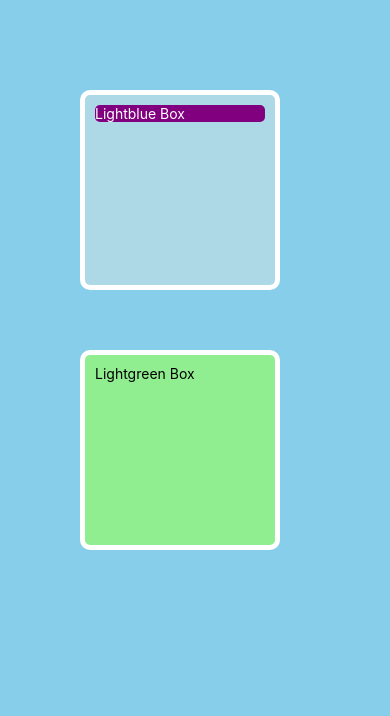
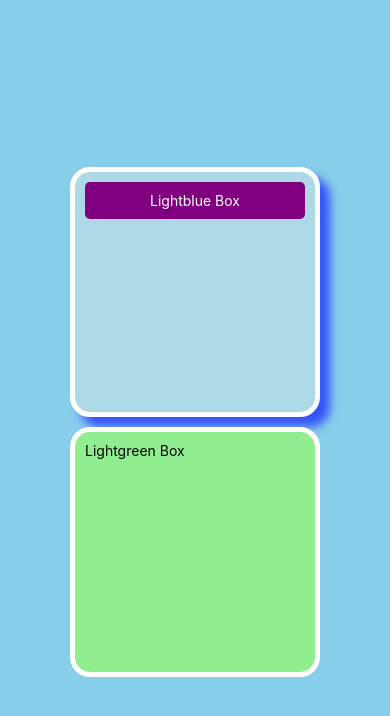
Before and after one commit to muazimmaqbool/React-Native-Tutorials, a React Native app: screen / in a window 390 px wide. Shown: the top 716 px of the page. Built offline with nearby package versions, Linux system fonts and the light colour scheme.

Commit message:
box-shadow in react native

```diff
--- a/App.js
+++ b/App.js
@@ -89,8 +89,8 @@ const App = () => {
           {/* <C_StyleSheet/> */}
           {/* <Cc_styleSheet2/> */}
           {/* <D_MultipleStyles/> */}
-          <E_BoxModel/>
-          {/* <F_Shadows/> */}
+          {/* <E_BoxModel/> */}
+          <F_Shadows/>
           {/* <G_StyleInheritance/> */}
           {/* <H_RefereshControl/> */}
           {/* <I_UseWindowDimensions/> */}
--- a/Components/F_Shadows.js
+++ b/Components/F_Shadows.js
@@ -1,5 +1,5 @@
 import { View, Text, StyleSheet } from "react-native";
-import React from 'react'
+import React from "react";
 
 const F_Shadows = () => {
   /*
@@ -19,9 +19,9 @@ const F_Shadows = () => {
     the shadowColor is the only property that work both on android and ios
   */
   return (
-    <View >
-    <View style={[styles.box, styles.lightblueBg, styles.boxShadow]}>
-      <Text style={{ borderRadius: 5, backgroundColor: "purple" }}>
+    <View style={styles.container}>
+      <View style={[styles.box, styles.lightblueBg, styles.boxShadowIOS]}>
+        <Text style={styles.text}>
           Lightblue Box
         </Text>
       </View>
@@ -29,18 +29,22 @@ const F_Shadows = () => {
         <Text>Lightgreen Box</Text>
       </View>
     </View>
-  )
-}
+  );
+};
 const styles = StyleSheet.create({
+  container:{
+    flex:1,
+    justifyContent:"center",
+    alignItems:"center",
+    gap:10,
+  },
   box: {
     width: 250,
     height: 250,
-      paddingHorizontal:10,
-      paddingVertical:20,
-      marginVertical: 10,
+    padding: 10,
     borderWidth: 5,
     borderColor: "white",
-      borderRadius: 10,
+    borderRadius: 20,
   },
   lightblueBg: {
     backgroundColor: "lightblue",
@@ -49,18 +53,26 @@ const styles = StyleSheet.create({
     backgroundColor: "lightgreen",
   },
   //using this will only work on ios and not on android
-    boxShadow:{
-        shadowColor:"blue",
-        shadowOffset:{
-            width:10,
-            height:10,
+  boxShadowIOS: {
+    shadowColor: "blue",
+    shadowOffset: {
+      width: 10,
+      height: 10,
     },
-        shadowOpacity:0.6,
-        shadowRadius:10
+    shadowOpacity: 0.6,
+    shadowRadius: 10,
   },
   //this will make box-shadow to work on android as well
-    androidShadow:{
-        elevation:35,
+  androidShadow: {
+    shadowColor:"purple",
+    elevation: 50,
+  },
+  text:{
+    borderRadius: 5,
+    backgroundColor: "purple",
+    color: "white",
+    textAlign: "center",
+    paddingVertical:10,
   }
 });
-export default F_Shadows
+export default F_Shadows;
```
Lines whose indentation alone changed are shown as unchanged.
